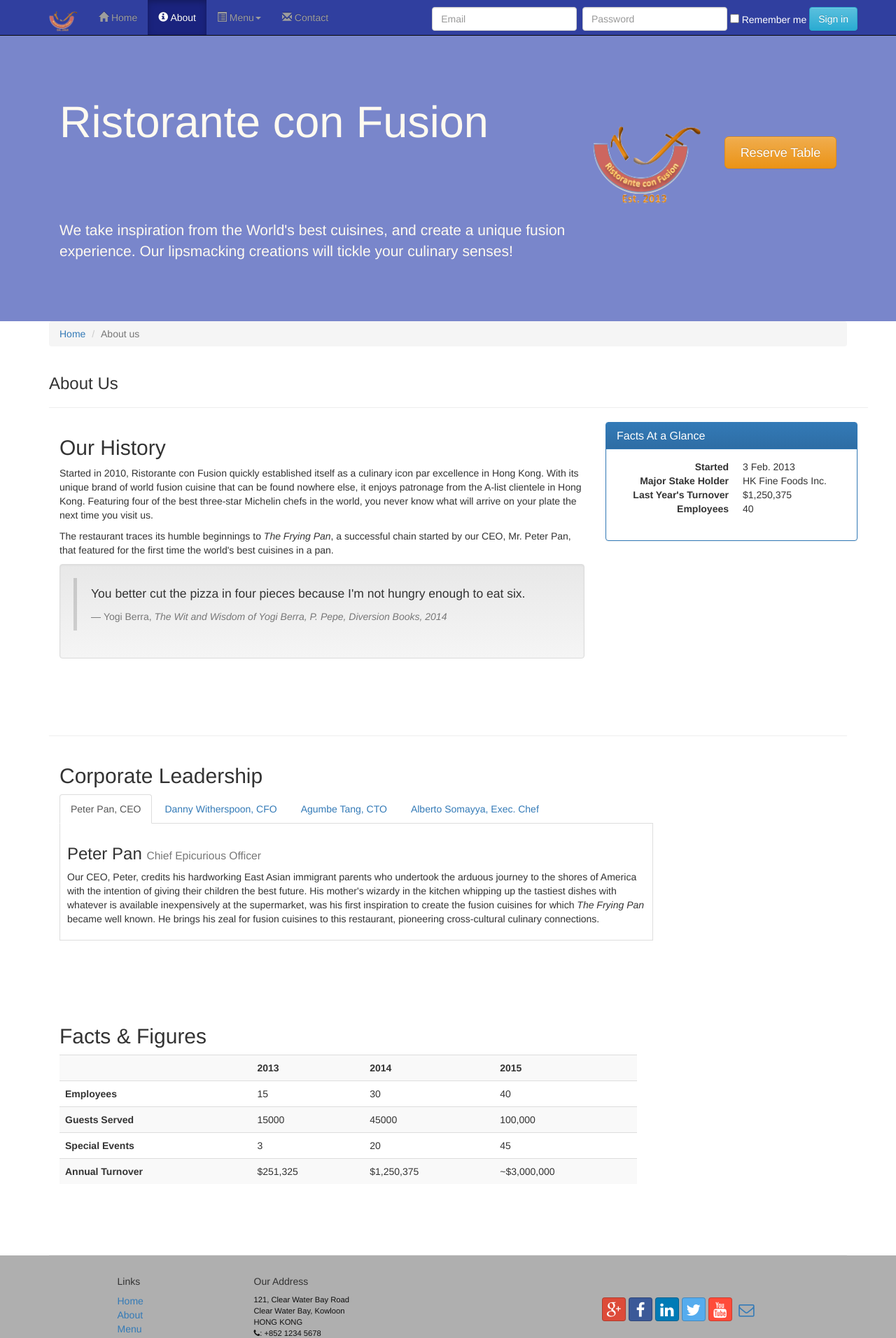
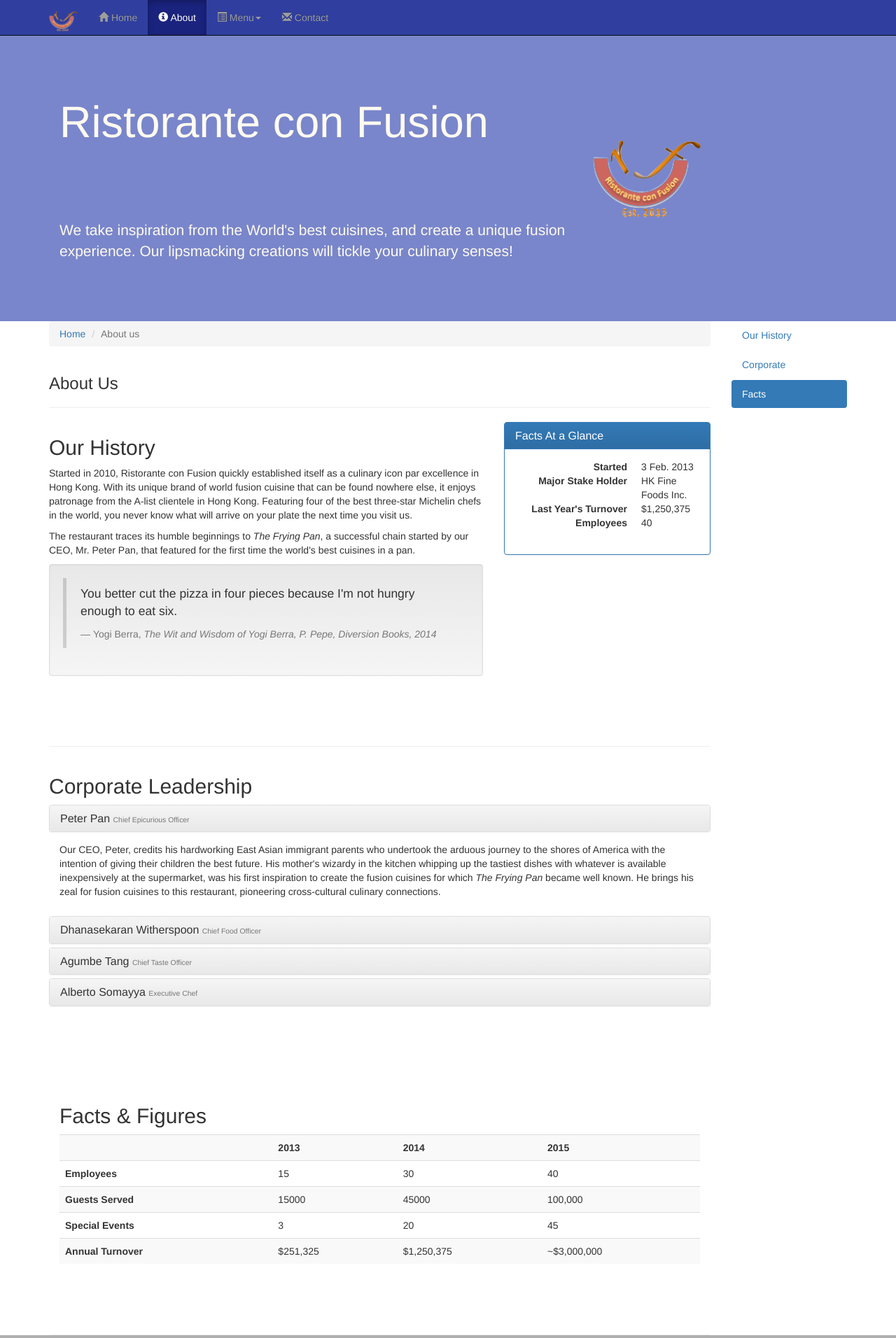
Before and after one commit to ayimaster/Restaurant-Con-Fusion, a plain HTML site: page about_us.html in a window 1280 px wide. Shown: the top 1912 px of the page at 70% size. Drawn offline with nearby package versions, Linux system fonts and the light colour scheme.

Commit message:
Add accordion to about_us.html Add scrollspy and affix to about_us.html

```diff
--- a/about_us.html
+++ b/about_us.html
@@ -14,7 +14,7 @@
   <link href="css/mystyles.css" rel="stylesheet">
 </head>
 
-<body>
+<body data-spy="scroll" data-target="#myScrollspy" data-offset="200">
   <nav class="navbar navbar-inverse navbar-fixed-top" role="navigation">
     <div class="container">
       <div class="navbar-header">
@@ -24,7 +24,9 @@
           <span class="icon-bar"></span>
           <span class="icon-bar"></span>
         </button>
-        <a class="navbar-brand" href="index.html"><img src="img/logo.png" height=30 width=41></a>
+        <a class="navbar-brand" href="index.html">
+          <img src="img/logo.png" height=30 width=41>
+        </a>
       </div>
       <div id="navbar" class="navbar-collapse collapse">
         <ul class="nav navbar-nav">
@@ -37,39 +39,28 @@
           </li>
           <li class="dropdown">
             <a href="#" class="dropdown-toggle" data-toggle="dropdown" role="button" aria-haspopup="true" aria-expanded="false">
-              <span class="glyphicon glyphicon-list-alt"></span> Menu<span class="caret"></span></a>
+              <span class="glyphicon glyphicon-list-alt"></span> Menu<span class="caret"></span>
+            </a>
             <ul class="dropdown-menu">
-              <li><a href="#">Appetizers</a></li>
-              <li><a href="#">Main Courses</a></li>
-              <li><a href="#">Desserts</a></li>
-              <li><a href="#">Drinks</a></li>
+              <li><a href="#">Appetizers</a>
+              </li>
+              <li><a href="#">Main Courses</a>
+              </li>
+              <li><a href="#">Desserts</a>
+              </li>
+              <li><a href="#">Drinks</a>
+              </li>
               <li role="separator" class="divider"></li>
               <li class="dropdown-header">Specials</li>
-              <li><a href="#">Lunch Buffet</a></li>
-              <li><a href="#">Weekend Brunch</a></li>
+              <li><a href="#">Lunch Buffet</a>
+              </li>
+              <li><a href="#">Weekend Brunch</a>
+              </li>
             </ul>
           </li>
           <li>
-            <a href="contact_us.html"><span class="glyphicon glyphicon-envelope"></span> Contact</a></li>
-        </ul>
-        <ul class="nav navbar-nav navbar-right">
-          <p style="margin-top:10px;"></p>
-          <form class="form-inline">
-            <div class="form-group">
-              <label for="exampleInputEmail1"></label>
-              <input type="email" class="form-control" id="exampleInputEmail1" placeholder="Email">
-            </div>
-            <div class="form-group">
-              <label for="exampleInputPassword1"></label>
-              <input type="password" class="form-control" id="exampleInputPassword1" placeholder="Password">
-            </div>
-            <div class="checkbox">
-              <label style="color:#fff;">
-                <input type="checkbox"> Remember me</label>
-            </div>
-            <button type="submit" class="btn btn-info">Sign in</button>
-          </form>
-        </ul>
+            <a href="contact_us.html"><span class="glyphicon glyphicon-envelope"></span> Contact</a>
+          </li>
       </div>
     </div>
   </nav>
@@ -83,34 +74,31 @@
           <p>We take inspiration from the World's best cuisines, and create a unique fusion experience. Our lipsmacking creations will tickle your culinary senses!</p>
         </div>
         <div class="col-xs-12 col-sm-2">
-          <p style="padding:20px;"></p>
+          <p style="padding:30px;"></p>
           <img src="img/logo.png" class="img-responsive">
-        </div>
-        <div class="col-xs-12 col-sm-2">
-          <p style="padding:30px;"></p>
-          <button type="button" class="btn btn-warning btn-lg btn-block">Reserve Table</button>
         </div>
       </div>
     </div>
   </header>
 
   <div class="container">
-    <ol class="breadcrumb">
-      <li><a href="index.html">Home</a></li>
+    <div class="row">
+      <div class="col-xs-12 col-sm-10">
+        <div class="row">
+          <div class="col-xs-12">
+            <ul class="breadcrumb">
+              <li><a href="index.html">Home</a>
+              </li>
               <li class="active">About us</li>
-    </ol>
-
-    <div class="container">
-      <div class="row row-container about">
+            </ul>
+          </div>
+          <div class="col-xs-12">
             <h3>About Us</h3>
             <hr>
           </div>
         </div>
-
-
-    <div class="container">
-      <div class="row row-container">
-        <div class="col-xs-12 col-sm-8">
+        <div id="history" class="row row-container">
+          <div class="col-xs-12 col-sm-6 col-lg-8">
             <h2>Our History</h2>
             <p>Started in 2010, Ristorante con Fusion quickly established itself as a culinary icon par excellence in Hong Kong. With its unique brand of world fusion cuisine that can be found nowhere else, it enjoys patronage from the A-list clientele in Hong Kong. Featuring four of the best three-star Michelin chefs in the world, you never know what will arrive on your plate the next time you visit us.</p>
             <p>The restaurant traces its humble beginnings to <em>The Frying Pan</em>, a successful chain started by our CEO, Mr. Peter Pan, that featured for the first time the world's best cuisines in a pan.</p>
@@ -124,7 +112,7 @@
               </blockquote>
             </div>
           </div>
-        <div class="col-xs-12 col-sm-4">
+          <div class="col-xs-12 col-sm-6 col-lg-4">
             <div class="panel panel-primary">
               <div class="panel-heading">
                 <h3 class="panel-title">Facts At a Glance</h3>
@@ -147,37 +135,75 @@
         <div>
           <p style="padding:30px;"></p>
         </div>
-    </div>
       <hr>
 
-    <div class="container">
-      <div class="row row-container">
-        <div class="col-xs-12 col-sm-9">
+        <div id="corporate" class="row row-container">
+          <div class="col-xs-12">
             <h2>Corporate Leadership</h2>
-          <ul class="nav nav-tabs" role="tablist">
-            <li role="presentation" class="active">
-              <a href="#peter" aria-controls="peter" role="tab" data-toggle="tab">Peter Pan, CEO</a></li>
-            <li role="presentation"><a href="#danny" aria-controls="danny" role="tab" data-toggle="tab">Danny Witherspoon, CFO</a></li>
-            <li role="presentation"><a href="#agumbe" aria-controls="agumbe" role="tab" data-toggle="tab">Agumbe Tang, CTO</a></li>
-            <li role="presentation"><a href="#alberto" aria-controls="alberto" role="tab" data-toggle="tab">Alberto Somayya, Exec. Chef</a></li>
-          </ul>
-          <div class="tab-content">
-            <div role="tabpanel" class="tab-pane active" id="peter">
-              <h3>Peter Pan <small>Chief Epicurious Officer</small></h3>
+            <div class="panel-group" id="accordion" role="tablist" aria-multiselectable="true">
+              <div class="panel panel-default">
+                <div class="panel-heading" role="tab" id="headingPeter">
+                  <h3 class="panel-title">
+                                <a role="button" data-toggle="collapse"
+                                     data-parent="#accordion" href="#peter"
+                                     aria-expanded="true" aria-controls="peter">
+                                    Peter Pan <small>Chief Epicurious Officer</small>
+                                </a>
+                </h3>
+                </div>
+              </div>
+              <div role="tabpanel" class="panel-collapse collapse in" id="peter" aria-labelledby="headingPeter">
+                <div class="panel-body">
                   <p>Our CEO, Peter, credits his hardworking East Asian immigrant parents who undertook the arduous journey to the shores of America with the intention of giving their children the best future. His mother's wizardy in the kitchen whipping up the tastiest dishes with whatever is available inexpensively at the supermarket, was his first inspiration to create the fusion cuisines for which <em>The Frying Pan</em> became well known. He brings his zeal for fusion cuisines to this restaurant, pioneering cross-cultural culinary connections.</p>
                 </div>
-
-            <div role="tabpanel" class="tab-pane fade in" id="danny">
-              <h3>Dhanasekaran Witherspoon <small>Chief Food Officer</small></h3>
-              <p>Our CFO, Danny, as he is affectionately referred to by his colleagues, comes from a long established family tradition in farming and produce. His experiences growing up on a farm in the Australian outback gave him great appreciation for varieties of food sources. As he puts it in his own words, <em>Everything that runs, wins, and everything that stays, pays!</em></p>
               </div>
-            <div role="tabpanel" class="tab-pane fade in" id="agumbe">
-              <h3>Agumbe Tang <small>Chief Taste Officer</small></h3>
-              <p>Blessed with the most discerning gustatory sense, Agumbe, our CFO, personally ensures that every dish that we serve meets his exacting tastes. Our chefs dread the tongue lashing that ensues if their dish does not meet his exacting standards. He lives by his motto, <em>You click only if you survive my lick.</em></p>
+              <div class="panel panel-default">
+                <div class="panel-heading" role="tab" id="headingDanny">
+                  <h3 class="panel-title">
+                                <a role="button" data-toggle="collapse"
+                                     data-parent="#accordion" href="#danny"
+                                     aria-expanded="true" aria-controls="danny">
+                                    Dhanasekaran Witherspoon <small>Chief Food Officer</small></a>
+                            </h3>
                 </div>
-            <div role="tabpanel" class="tab-pane fade in" id="alberto">
-              <h3>Alberto Somayya <small>Executive Chef</small></h3>
-              <p>Award winning three-star Michelin chef with wide International experience having worked closely with whos-who in the culinary world, he specializes in creating mouthwatering Indo-Italian fusion experiences. He says, <em>Put together the cuisines from the two craziest cultures, and you get a winning hit! Amma Mia!</em></p>
+                <div role="tabpanel" class="panel-collapse collapse" id="danny" aria-labelledby="headingDanny">
+                  <div class="panel-body">
+                    <p>Our CFO, Danny, as he is affectionately referred to by his colleagues, comes from a long established family tradition in farming and produce. His experiences growing up on a farm in the Australian outback gave him great appreciation for varieties of food sources. As he puts it in his own words, <em>Everything that runs, wins, and everything that stays, pays!</em>
+                    </p>
+                  </div>
+                </div>
+              </div>
+              <div class="panel panel-default">
+                <div class="panel-heading" role="tab" id="headingAgumbe">
+                  <h3 class="panel-title">
+                                <a role="button" data-toggle="collapse"
+                                     data-parent="#accordion" href="#agumbe"
+                                     aria-expanded="true" aria-controls="agumbe">
+                                    Agumbe Tang <small>Chief Taste Officer</small></a>
+                            </h3>
+                </div>
+                <div role="tabpanel" class="panel-collapse collapse" id="agumbe" aria-labelledby="headingAgumbe">
+                  <div class="panel-body">
+                    <p>Blessed with the most discerning gustatory sense, Agumbe, our CFO, personally ensures that every dish that we serve meets his exacting tastes. Our chefs dread the tongue lashing that ensues if their dish does not meet his exacting standards. He lives by his motto, <em>You click only if you survive my lick.</em>
+                    </p>
+                  </div>
+                </div>
+              </div>
+              <div class="panel panel-default">
+                <div class="panel-heading" role="tab" id="headingAlberto">
+                  <h3 class="panel-title">
+                                <a role="button" data-toggle="collapse"
+                                     data-parent="#accordion" href="#alberto"
+                                     aria-expanded="true" aria-controls="alberto">
+                                    Alberto Somayya <small>Executive Chef</small></a>
+                            </h3>
+                </div>
+                <div role="tabpanel" class="panel-collapse collapse" id="alberto" aria-labelledby="headingAlberto">
+                  <div class="panel-body">
+                    <p>Award winning three-star Michelin chef with wide International experience having worked closely with whos-who in the culinary world, he specializes in creating mouthwatering Indo-Italian fusion experiences. He says, <em>Put together the cuisines from the two craziest cultures, and you get a winning hit! Amma Mia!</em>
+                    </p>
+                  </div>
+                </div>
               </div>
             </div>
           </div>
@@ -186,9 +212,8 @@
         <div>
           <p style="padding:20px;"></p>
         </div>
-    </div>
-    <div class="row row-content">
-      <div class="col-xs-12 col-sm-9">
+      <div id="facts" class="row row-content">
+        <div class="col-xs-12">
           <h2>Facts &amp; Figures</h2>
           <div class="table-responsive">
             <table class="table table-striped">
@@ -225,9 +250,15 @@
             </table>
           </div>
         </div>
-      <div class="col-xs-12 col-sm-3">
-        <p style="padding:20px;"></p>
       </div>
+      </div>
+<nav class="hidden-xs col-sm-2" id="myScrollspy">
+            <ul class="nav nav-pills nav-stacked" data-spy="affix" data-offset-top="400">
+                <li><a href="#history">Our History</a></li>
+                <li><a href="#corporate">Corporate</a></li>
+                <li><a href="#facts">Facts</a></li>
+            </ul>
+        </nav>
     </div>
   </div>
 
@@ -237,10 +268,14 @@
         <div class="col-xs-5 col-xs-offset-1 col-sm-2 col-sm-offset-1">
           <h5>Links</h5>
           <ul class="list-unstyled">
-            <li><a href="#">Home</a></li>
-            <li><a href="#">About</a></li>
-            <li><a href="#">Menu</a></li>
-            <li><a href="#">Contact</a></li>
+            <li><a href="#">Home</a>
+            </li>
+            <li><a href="#">About</a>
+            </li>
+            <li><a href="#">Menu</a>
+            </li>
+            <li><a href="#">Contact</a>
+            </li>
           </ul>
         </div>
         <div class="col-xs-6 col-sm-5">
--- a/css/mystyles.css
+++ b/css/mystyles.css
@@ -84,3 +84,7 @@ address {
     border-bottom: 1px solid #ddd;
     padding: 10px;
 }
+
+.affix {
+    top:100px;
+}
```
Also changed, not shown: contact_us.html (+1 -1 lines), index.html (+1 -1 lines). Lines whose indentation alone changed are shown as unchanged.
